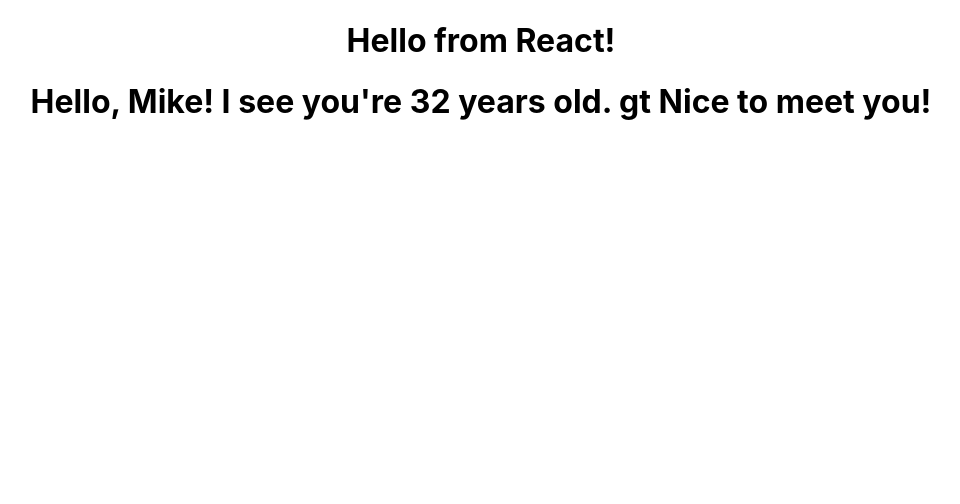
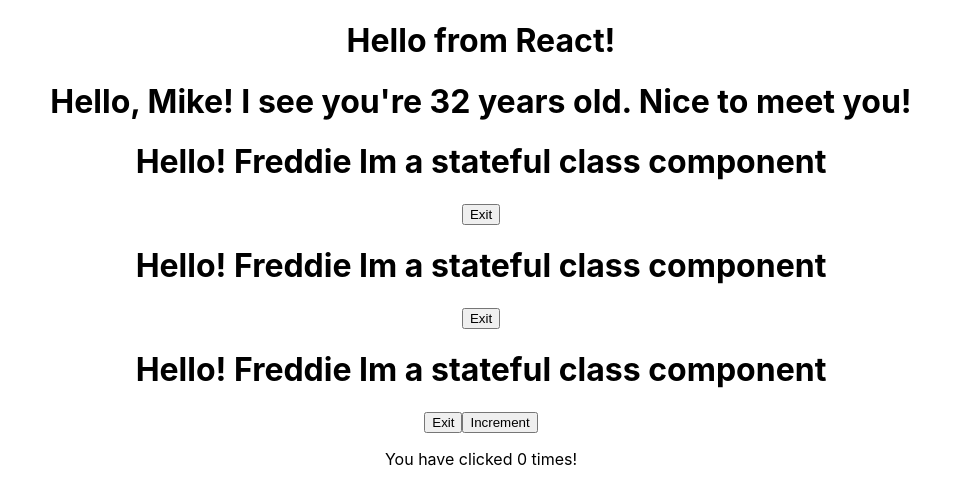
Before and after one commit to fredboys/react, a React (Create React App) app in the folder my-app/: page / in a window 1280 px wide. Shown: the top 504 px of the page, without its empty margins (159-1119 px from the left). Built offline with nearby package versions, Linux system fonts and the light colour scheme.

Commit message:
React setstate

```diff
--- a/my-app/src/App.js
+++ b/my-app/src/App.js
@@ -2,12 +2,18 @@
 import './App.css';
 import FunctionalGreeting from './components/FunctionalGreeting';
 import FunctionalGreetingWithProps from './components/FunctionalGreetingWithProps';
+import StatefulGreeting from './components/StatefulGreeting';
+import StatefulGreetingWithCallBack from './components/StatefulGreetingWithCallBack';
+import StatefulGreetingWithPrevState from './components/StatefulGreetingWithPrevState';
 
 function App() {
   return (
     <div className="App">
       <FunctionalGreeting />
       <FunctionalGreetingWithProps greeting="Nice to meet you!" name="Mike" age="32" />
+      <StatefulGreeting greeting="Im a stateful class component" name="Freddie"/>
+      <StatefulGreetingWithCallBack greeting="Im a stateful class component" name="Freddie"/>
+      <StatefulGreetingWithPrevState greeting="Im a stateful class component" name="Freddie"/>
     </div>
   );
 }
--- a/my-app/src/components/FunctionalGreetingWithProps.js
+++ b/my-app/src/components/FunctionalGreetingWithProps.js
@@ -2,7 +2,6 @@
 
 const FunctionalGreetingWithProps = (props) => {
     console.log(props);
-    return <h1>Hello, {props.name}! I see you're {props.age} years old.
-    gt {props.greeting}</h1>
+    return <h1>Hello, {props.name}! I see you're {props.age} years old. {props.greeting}</h1>
 }
 export default FunctionalGreetingWithProps;
--- /dev/null
+++ b/my-app/src/components/StatefulGreeting.js
@@ -0,0 +1,32 @@
+import React from "react";
+
+class StatefulGreeting extends React.Component {
+
+    constructor(props){
+        super(props);
+        this.state = {
+            introduction: "Hello!",
+            buttonText: "Exit",
+        };
+    }
+
+    handleClick() {
+        this.setState({
+            introduction: "Goodbye!",
+            buttonText: "Enter",
+        });
+        console.log(this.state.introduction);
+        console.log(this.state.buttonText);
+    }
+
+    render() {
+        return (
+            <div>
+                <h1>{this.state.introduction} {this.props.name} {this.props.greeting}</h1>
+                <button onClick={() => this.handleClick()}>{this.state.buttonText}</button>
+            </div>
+        )
+    }
+}
+
+export default StatefulGreeting;
--- /dev/null
+++ b/my-app/src/components/StatefulGreetingWithCallBack.js
@@ -0,0 +1,35 @@
+import React from "react";
+
+class StatefulGreeting extends React.Component {
+
+    constructor(props){
+        super(props);
+        this.state = {
+            introduction: "Hello!",
+            buttonText: "Exit",
+        };
+    }
+
+    handleClick() {
+        this.setState({
+            introduction: "Goodbye!",
+            buttonText: "Enter",
+        }, () =>{
+        console.log('new state', this.state.introduction);
+        console.log('new state', this.state.buttonText);
+    });
+        console.log(this.state.introduction);
+        console.log(this.state.buttonText);
+    }
+
+    render() {
+        return (
+            <div>
+                <h1>{this.state.introduction} {this.props.name} {this.props.greeting}</h1>
+                <button onClick={() => this.handleClick()}>{this.state.buttonText}</button>
+            </div>
+        )
+    }
+}
+
+export default StatefulGreeting;
--- /dev/null
+++ b/my-app/src/components/StatefulGreetingWithPrevState.js
@@ -0,0 +1,48 @@
+import React from "react";
+
+class StatefulGreeting extends React.Component {
+
+    constructor(props){
+        super(props);
+        this.state = {
+            introduction: "Hello!",
+            buttonText: "Exit",
+            count: 0,
+        };
+    }
+
+    handleClick() {
+        this.setState((prevState, prevProps) => {
+            console.log("Previous State: ", prevState);
+            console.log("Previous Props: ", prevProps);
+            return {
+                introduction: prevState.introduction === "Hello!" ? "Goodbye" : "Hello!",
+                buttonText: prevState.introduction === "Exit" ? "Enter" : "Exit"
+            }
+        })
+    }
+
+    increment() {
+        this.setState ((prevState, prevProps) => {
+            console.log("Previous State: ", prevState);
+            console.log("Previous Props: ", prevProps);
+            return {
+                // Use prevState or prevProps to call on state
+                count: prevState.count + 1
+            };
+        });
+    }
+
+    render() {
+        return (
+            <div>
+                <h1>{this.state.introduction} {this.props.name} {this.props.greeting}</h1>
+                <button onClick={() => this.handleClick()}>{this.state.buttonText}</button>
+                <button onClick={() => this.increment()}>Increment</button>
+                <p>You have clicked {this.state.count} times!</p>
+            </div>
+        )
+    }
+}
+
+export default StatefulGreeting;
```
